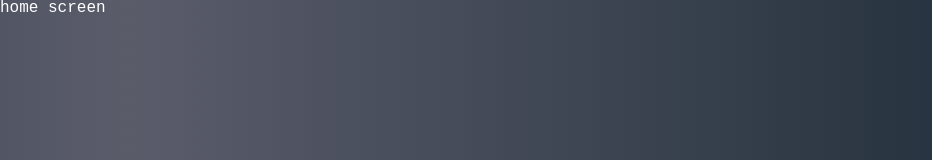
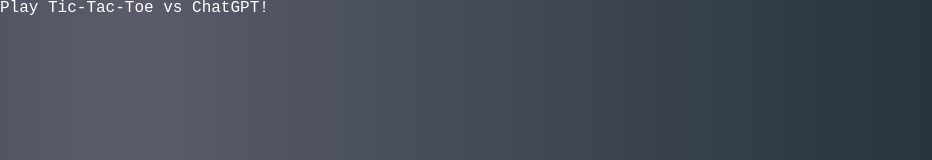
Before and after one commit to george572/tic-tac-toe-vs-chatGPT, a Vue app: page / in a window 1280 px wide. Shown: the top 160 px of the page, without its empty margins (0-932 px from the left). Built offline with nearby package versions, Linux system fonts and the light colour scheme.

Commit message:
game board setup

```diff
--- a/src/App.vue
+++ b/src/App.vue
@@ -1,12 +1,5 @@
 <template>
-  <header>
-    <div class="wrapper">
-    </div>
-  </header>
-
   <RouterView />
 </template>
 
-<style scoped>
-
-</style>
+<style scoped></style>
--- /dev/null
+++ b/src/components/StartScreen.vue
@@ -0,0 +1,9 @@
+<script lang="ts" setup>
+const emit = defineEmits(['start-game']);
+</script>
+
+<template>
+  <div class="start-screen-wrapper">
+    <h2>Play Tic-Tac-Toe vs ChatGPT!</h2>
+  </div>
+</template>
--- /dev/null
+++ b/src/components/game-components/GameBoard.vue
@@ -0,0 +1,7 @@
+<script lang="ts" setup></script>
+
+<template>
+  <div>
+    Game Board Component
+  </div>
+</template>
--- a/src/router/index.ts
+++ b/src/router/index.ts
@@ -1,14 +1,19 @@
-import { createRouter, createWebHistory } from 'vue-router'
+import { createRouter, createWebHistory } from 'vue-router';
 
 const router = createRouter({
   history: createWebHistory(import.meta.env.BASE_URL),
   routes: [
     {
       path: '/',
-      name: 'home',
-      component: () => import('../views/HomeScreen.vue')
+      name: 'Base View',
+      component: () => import('../views/BaseView.vue')
+    },
+    {
+      path: '/play',
+      name: 'Game View',
+      component: () => import('../views/GameView.vue')
     }
   ]
-})
+});
 
-export default router
+export default router;
--- /dev/null
+++ b/src/views/BaseView.vue
@@ -0,0 +1,12 @@
+<script setup lang="ts">
+import StartScreen from '@/components/StartScreen.vue';
+import { useRouter } from 'vue-router';
+
+const router = useRouter();
+</script>
+
+<template>
+  <StartScreen
+    @start-game="() => router.push({ path: 'play' })"
+  />
+</template>
--- /dev/null
+++ b/src/views/GameView.vue
@@ -0,0 +1,16 @@
+<script setup lang="ts">
+import GameBoard from '@/components/game-components/GameBoard.vue';
+import { ref } from 'vue';
+
+const startGame = ref(false);
+
+const handleStopGameEvent = () => (startGame.value = false);
+</script>
+
+<template>
+  <GameBoard
+    v-if="startGame"
+    @stop-game="handleStopGameEvent"
+  />
+  aee
+</template>
--- a/src/views/HomeScreen.vue
+++ /dev/null
@@ -1,10 +0,0 @@
-<script setup lang="ts">
-// import TheWelcome from '../components/TheWelcome.vue'
-
-</script>
-
-<template>
-  <main>
-    home screen
-  </main>
-</template>
```
Also changed, not shown: src/main.ts (+9 -9 lines), vitest.config.ts (+5 -5 lines), .eslintrc.cjs.
